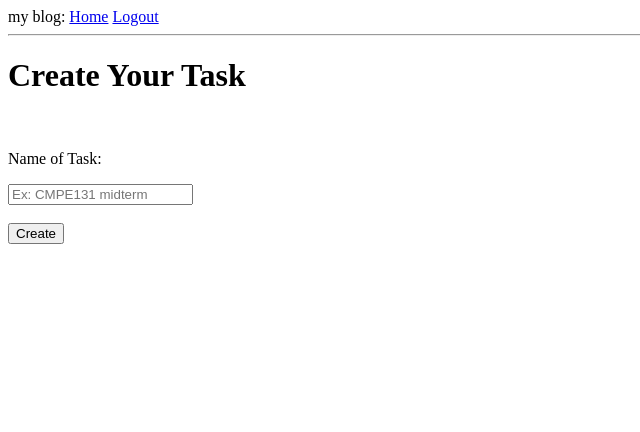
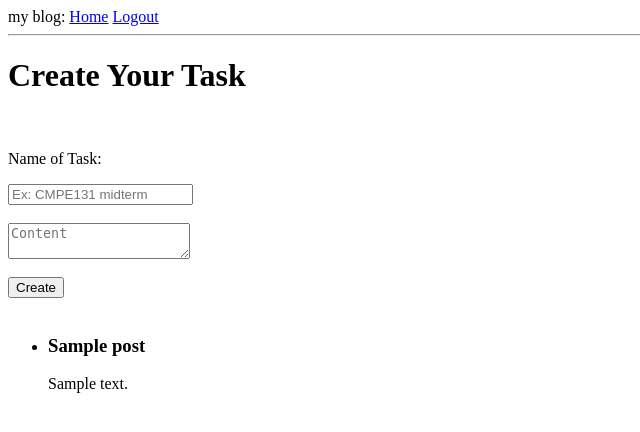
Before and after one commit to donieypon/Team8, a Flask app: page /add in a window 1280 px wide. Shown: the top 432 px of the page, without its empty margins (0-640 px from the left). Run offline with Flask 2, Linux system fonts and the light colour scheme; a user stored in the database is signed in; tables that the repository leaves empty hold one stand-in row (values such as "Sample post"); some libraries are stand-ins or nearby versions.

Commit message:
Update forms.py class PostForm

```diff
--- a/app/forms.py
+++ b/app/forms.py
@@ -1,5 +1,5 @@
 from flask_wtf import FlaskForm
-from wtforms import StringField, PasswordField, SubmitField, BooleanField
+from wtforms import StringField, PasswordField, SubmitField, BooleanField, TextAreaField
 from wtforms.validators import ValidationError, DataRequired, Email, EqualTo
 from app.models import User
 
@@ -26,3 +26,8 @@ class createAccount(FlaskForm):
         user = User.query.filter_by(email=email.data).first()
         if user is not None:
             raise ValidationError('Please use a valid email address.')
+
+class PostForm(FlaskForm):
+    nameTitle = StringField('nameTitle', validators=[DataRequired()])
+    content = TextAreaField('content')
+    submit = SubmitField('Create')
--- a/app/models.py
+++ b/app/models.py
@@ -1,6 +1,5 @@
 from datetime import datetime
-from app import db
-from app import login
+from app import db, login
 from werkzeug.security import generate_password_hash, check_password_hash
 from flask_login import UserMixin
 
@@ -20,9 +19,10 @@ class User(UserMixin, db.Model):
     def __repr__(self):
         return '<User {}>'.format(self.username)
 
-class Post(UserMixin, db.Model):
+class Post(UserMixin,db.Model):
     id = db.Column(db.Integer, primary_key=True)
-    body = db.Column(db.String(256))
+    nameTitle = db.Column(db.String(256),  index=True)
+    content = db.Column(db.UnicodeText, index=True)
     timestamp = db.Column(db.DateTime, index=True, default=datetime.utcnow)
     user_id = db.Column(db.Integer, db.ForeignKey('user.id'))
 
--- a/app/routes.py
+++ b/app/routes.py
@@ -1,6 +1,6 @@
 from flask import render_template, flash, redirect, url_for, request
 from app import app, db
-from app.forms import LoginForm, createAccount
+from app.forms import LoginForm, createAccount, PostForm
 from app.models import User, Post
 from flask_login import current_user, login_user, login_required
 from flask_login import logout_user
@@ -69,16 +69,17 @@ def register():
 @app.route('/add', methods =['GET','POST'])
 @login_required
 def add():
-    form = Post()
+    form = PostForm()
     if request.method == 'POST' :
-        body  = request.form.get('body')
-        post = Post(body=body)
+        nameTitle = request.form.get('nameTitle')
+        content = request.form.get('content')
+        post = Post(nameTitle = nameTitle, content = content)
         db.session.add(post)
         db.session.commit()
         flash('Successfully to create task!')
         return redirect(url_for('add'))
     post = Post.query.all()
-    return render_template('task.html',form=form, title='New Tasks')
+    return render_template('task.html',form=form, post=post,  title='New Tasks')
 
 if __name__ =='__main__':
     db.create_all()
--- a/app/templates/task.html
+++ b/app/templates/task.html
@@ -5,24 +5,33 @@
                     <br>
                     <div>
                         <p>Name of Task: </p>
-                        <input type="text" name="body" placeholder="Ex: CMPE131 midterm" required>
-                        <br>
+                        <input type="text" name="nameTitle" placeholder="Ex: CMPE131 midterm" required>
+                        <br><br>
                         <!-- <p>Date: </p>
                         <input type="datetime-local" name="due" placeholder="Ex: 11/25/2019" required>
                         <br><br> -->
+
                         <!-- <div class="input-group">
                                 <div class="input-group-prepend">
                                   <span class="input-group-text">Description</span>
                                   <br><br>
                                 </div>
                                 <textarea class="form-control" aria-label="With textarea" placeholder="Ex: Review last 3 chapters"></textarea>
+                              </div> -->
+                              <div>
+                                  <textarea name="content" placeholder="Content"></textarea>
                               </div>
-                    </div> -->
+                    </div>
                     <br>
                     <div>
-                            <button type="button" class="btn btn-primary">Create</button>
+                            <button type="submit" class="btn btn-primary">Create</button>
                         <br>
                         <br>
                     </div>
             </form>
+            <ul>
+                {% for post in post %}
+                    <li><h3> {{ post.nameTitle }}</h3>  {{ post.content }}</li>
+                {% endfor %}
+            </ul>
 {% endblock content %}
```
